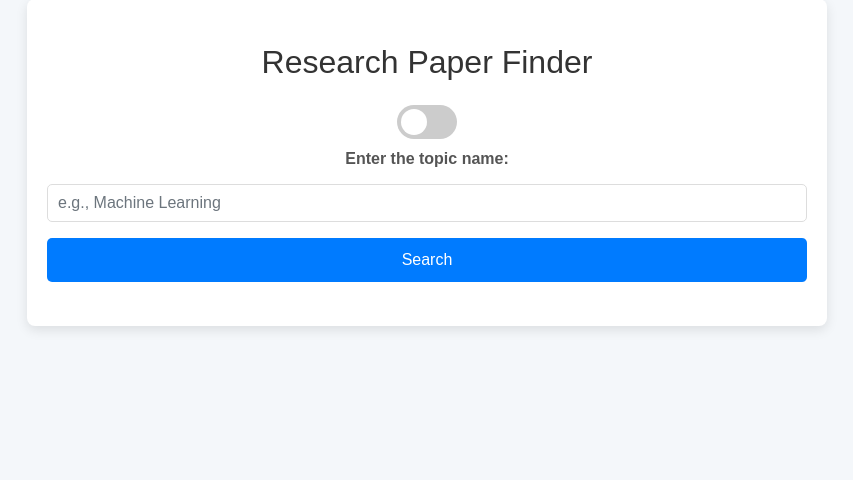
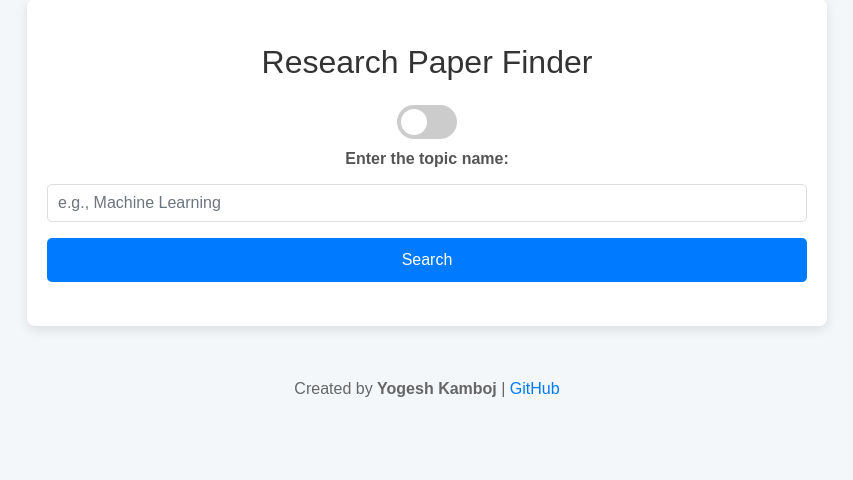
Before and after one commit to YogeshKamboj/Researh_paper_finder, a Flask app: page / in a window 1280 px wide. Shown: the part 51-531 px from the top of the page, without its empty margins (213-1066 px from the left). Run offline with Flask 3, Linux system fonts and the light colour scheme; some libraries are stand-ins or nearby versions.

Commit message:
Update index.html

```diff
--- a/templates/index.html
+++ b/templates/index.html
@@ -43,7 +43,11 @@
             </ul>
         {% endif %}
     </div>
-
+    <footer class="text-center mt-5">
+        <p>Created by <strong>Yogesh Kamboj</strong> |
+           <a href="https://github.com/YogeshKamboj" target="_blank">GitHub</a>
+        </p>
+    </footer>
     <!-- Bootstrap JS and dependencies (optional) -->
     <script src="https://code.jquery.com/jquery-3.5.1.slim.min.js"></script>
     <script src="https://cdn.jsdelivr.net/npm/@popperjs/core@2.9.1/dist/umd/popper.min.js"></script>
```
